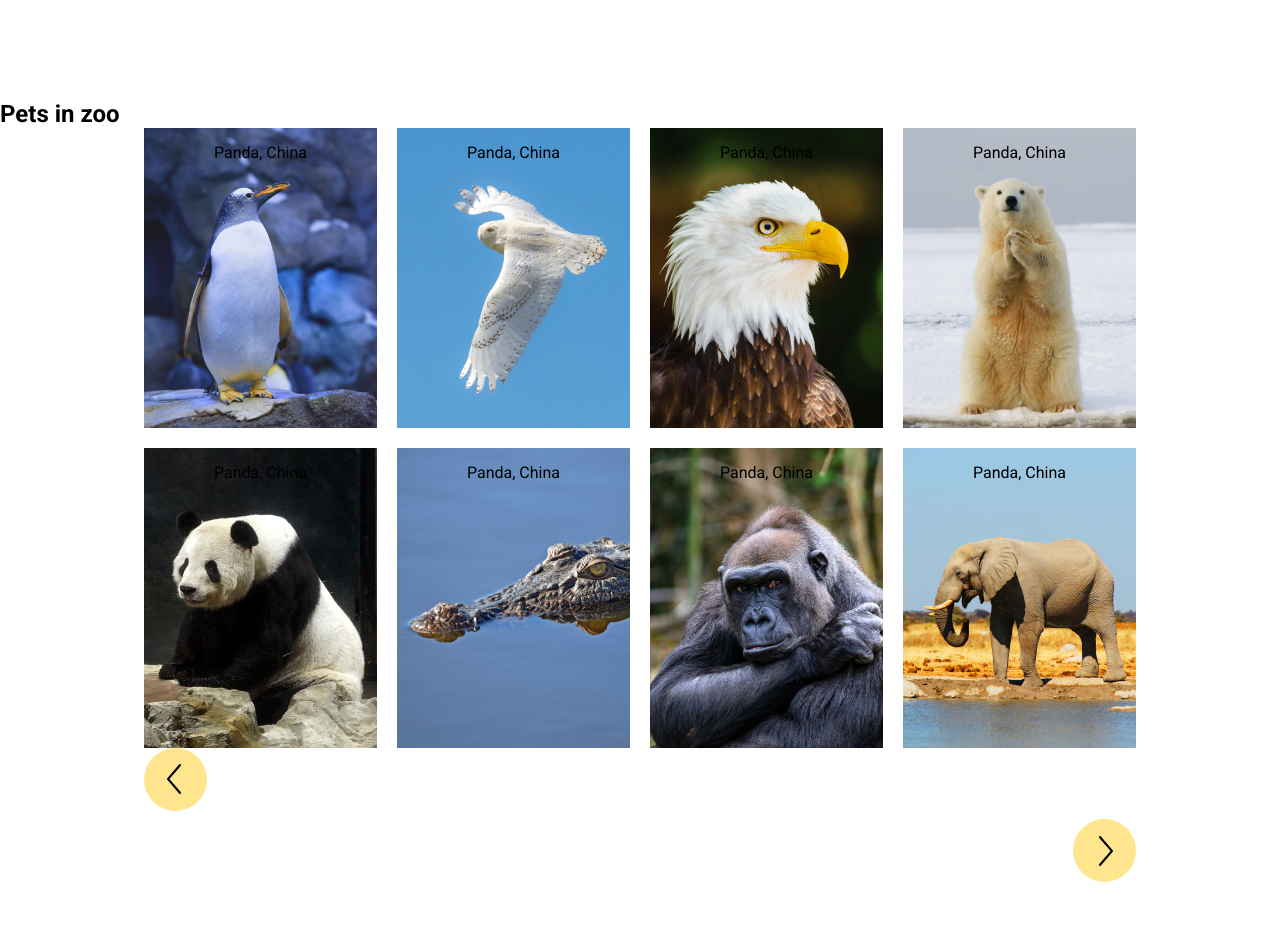
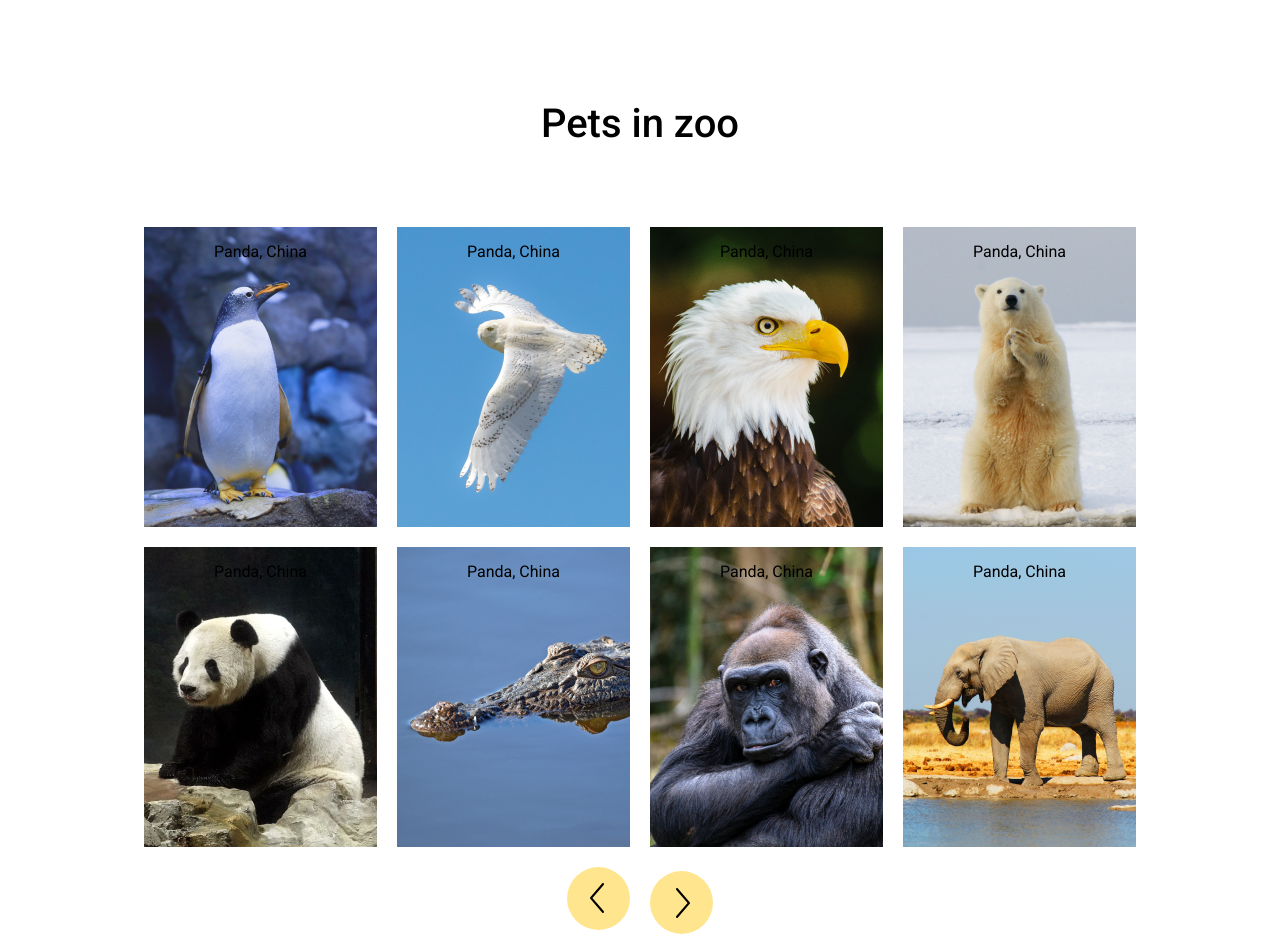
Before and after one commit to kvmbvr/online-zoo, a React (Create React App) app: page / in a window 1280 px wide. Shown: the part 1607-2541 px from the top of the page. Before the commit the page ends 2489 px from the top, so only its background shows below. Built offline with nearby package versions, Linux system fonts and the light colour scheme.

Commit message:
fix: fixed position of navigation buttons of Pets slider

```diff
--- a/src/components/Pets/Buttons.scss
+++ b/src/components/Pets/Buttons.scss
@@ -1,4 +1,8 @@
 .button-next {
   transform: rotate(180deg);
+  cursor: pointer;
+}
 
+.button-prev {
+  cursor: pointer;
 }
--- a/src/components/Pets/Pets.jsx
+++ b/src/components/Pets/Pets.jsx
@@ -33,13 +33,15 @@ const Pets = () => {
           modules={[Grid, Navigation]}
           className={styles.pets__swiper}
         >
-            <ButtonPrev className={styles["pets__button-prev"]} />
           {data.map((item, index) => (
             <SwiperSlide key={index} className={styles.pets__slide}>
               <Card name={item.name} image={item.image} />
             </SwiperSlide>
           ))}
+          <div className={styles.pets__buttons}>
+            <ButtonPrev className={styles["pets__button-prev"]} />
             <ButtonNext className={styles["pets__button-next"]} />
+          </div>
         </Swiper>
       </div>
     </section>
--- a/src/components/Pets/Pets.module.scss
+++ b/src/components/Pets/Pets.module.scss
@@ -1,17 +1,19 @@
 .pets {
-
-  &__swiper{
-
-    max-width: 992px;
-
+  &__title {
+    font-size: 40px;
+    font-weight: 500;
+    text-align: center;
+    margin-bottom: 80px;
   }
 
-
-  &__slide {
+  &__swiper {
+    max-width: 992px;
   }
 
-
-  &__button-next {
-    position: absolute;
+  &__buttons {
+    display: flex;
+    justify-content: center;
+    gap: 20px;
+    margin-top: 20px;
   }
 }
```
Lines whose indentation alone changed are shown as unchanged.
